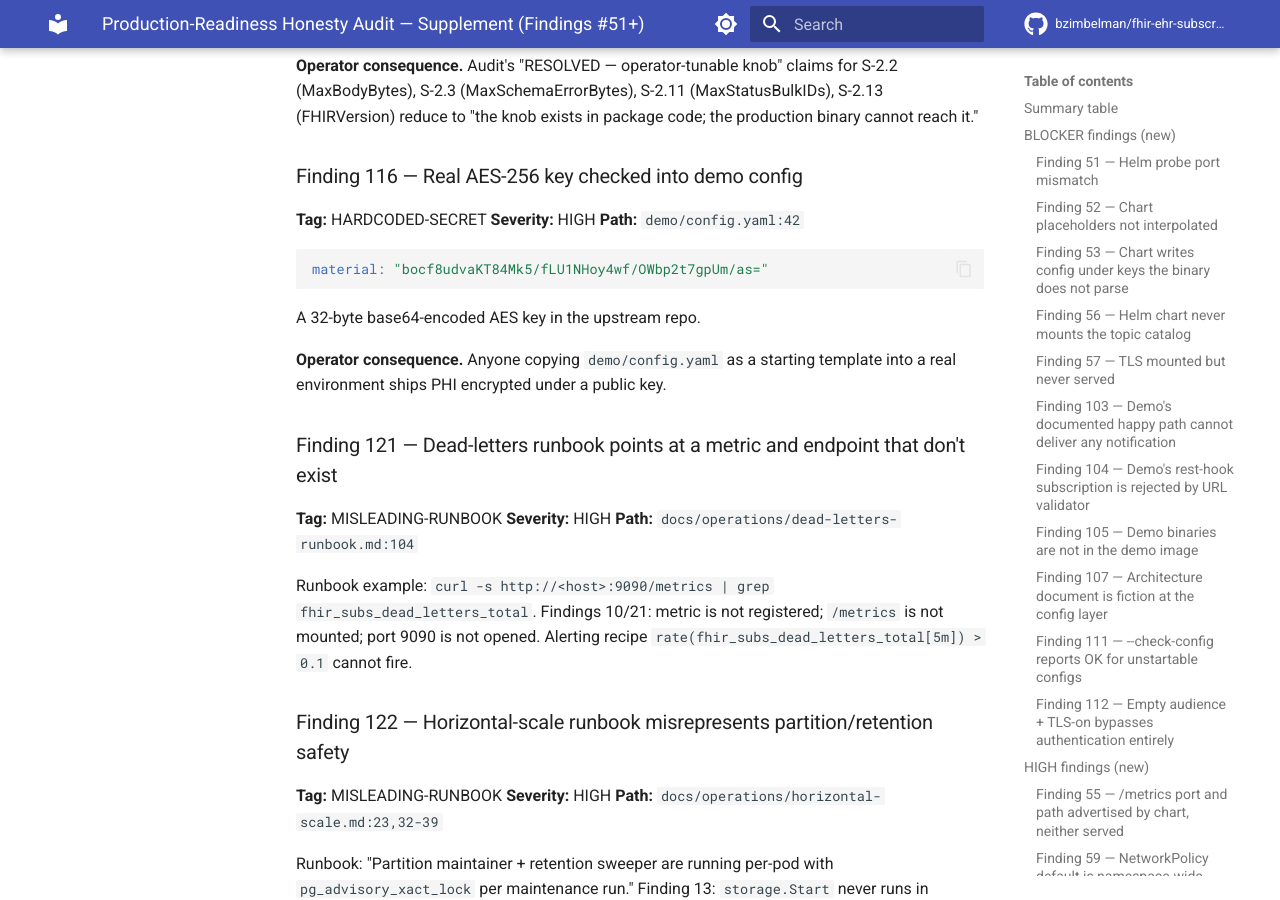
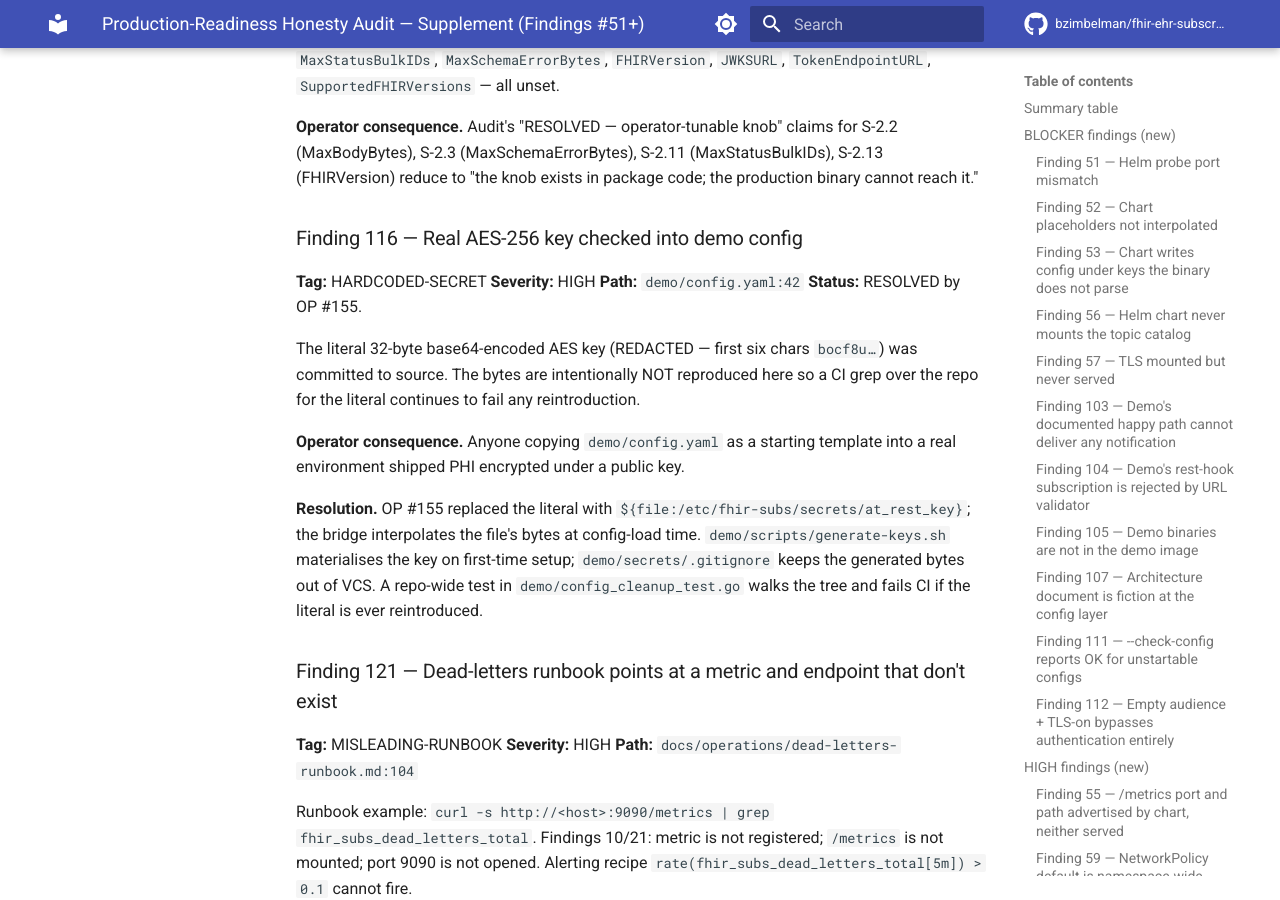
Before and after one commit to bzimbelman/fhir-ehr-subscriptions-service, an MkDocs documentation site: the page built from docs/production-readiness-honesty-audit-supplement.md, in a window 1280 px wide and 900 px high, scrolled down 22943 px. Built offline with MkDocs 1.6.1 and Material for MkDocs 9.7.7, drawn with Linux system fonts in a browser that asks for light colours; comment, search, counter and statistics services are not loaded; some of the changed text lies outside the part shown.

Commit message:
fix(demo): #155 #161 race-free timeout var + scrub leaked key from audit doc
Two CI failures from PR #34:

- TestRepo_NoHardcodedDemoAESKey caught the leaked key still
  present in docs/production-readiness-honesty-audit-supplement.md
  (Finding 116's evidence block reproduced the literal). Replace
  the literal with a REDACTED note that documents the resolution
  but does not reintroduce the bytes — the CI guard scans every
  text file in the tree, not just demo/.
- TestMintToken_HonoursDefaultTimeout flagged a race on the
  package-level defaultHTTPTimeout var when the two timeout tests
  ran in parallel. Replace with sync/atomic.Int64 + httpTimeout()
  getter / setHTTPTimeoutForTest setter; remove t.Parallel from
  the two timeout tests since they mutate the same global.

````diff
--- a/docs/production-readiness-honesty-audit-supplement.md
+++ b/docs/production-readiness-honesty-audit-supplement.md
@@ -73,7 +73,7 @@ Same rules apply: every claim is grounded in a code citation. "Tested in isolati
 | 113 | UNWIRED | HIGH | `cmd/fhir-subs/wiring.go:210-228` vs `internal/api/handlers/router.go:107` | `Deps.Metrics` (`handlers.MetricsRecorder`) is never set; every per-handler counter (`RecordSubscriptionCreated`, `RecordWSBindingTokenIssued`, `RecordValidationFailure`, `RecordActivatePanic`, etc.) records nothing. Compounds Findings 21/22. |
 | 114 | UNWIRED | HIGH | `cmd/fhir-subs/wiring.go:210-228` vs `internal/api/handlers/router.go:180` | `Deps.Logger` is never set. Audit S-2.7 ("six `_ = err` swallows in activate — RESOLVED") is enforced only when `Deps.Logger` is set; production runs with the slot nil. Activation errors are still swallowed. |
 | 115 | UNWIRED | HIGH | `cmd/fhir-subs/wiring.go:210-228` vs `router.go:160-229,287-313` | `Deps.SearchPageSize`, `SearchMaxPageSize`, `EventReplayPageSize`, `AuditMaxBytes`, `MaxBodyBytes`, `MaxStatusBulkIDs`, `MaxSchemaErrorBytes`, `FHIRVersion`, `JWKSURL`, `TokenEndpointURL`, `SupportedFHIRVersions` all unset. Operator-tunable knobs declared in the audit (S-2.2/S-2.3/S-2.11/S-2.13 RESOLVED) are unreachable; defaults fire via `<= 0` fallbacks. |
-| 116 | HARDCODED-SECRET | HIGH | `demo/config.yaml:42` | `material: "bocf8udvaKT84Mk5/fLU1NHoy4wf/OWbp2t7gpUm/as="` is a real AES-256 key checked into source. Anyone copying `demo/config.yaml` as a template encrypts PHI under a public key. |
+| 116 | HARDCODED-SECRET | HIGH | `demo/config.yaml:42` | `material: "bocf8u…"` (REDACTED — original 44-char base64 AES-256 key) was a real key checked into source. Anyone copying `demo/config.yaml` as a template encrypted PHI under a public key. RESOLVED by OP #155: key is now read from `${file:/etc/fhir-subs/secrets/at_rest_key}` and generated at first-time setup. |
 | 117 | HARDCODED | LOW | `cmd/demo-publisher/main.go:39`, `cmd/demo-subscriber/main.go:64` | demo-publisher defaults to `127.0.0.1:6000`; demo's MLLP listener binds `:2575`. demo-subscriber's `127.0.0.1:0` ephemeral bind surfaces as advertised URL `http://127.0.0.1:<port>` unreachable from a Docker bridge. |
 | 118 | UNVALIDATED-INPUT | LOW | `cmd/demo-subscriber/subscribe.go:67-78` | Subscription body sets BOTH R5 `channelType:{code:...}` AND R4B/legacy `channel:{type,endpoint}` AND top-level R5 `endpoint:`. Brittle against a future stricter validator. |
 | 119 | UNDOCUMENTED-DEPENDENCY | LOW | `cmd/demo-subscriber/receiver.go:11`, `cmd/demo-publisher/publisher.go:13` | Demo CLIs import test scaffolding (`e2e/mocksub`, `e2e/mockehr`). Operator-facing tools depend on test code; if `e2e/mocksub` ever gains a build tag, the demo CLIs fail to compile. |
@@ -440,15 +440,24 @@ Audit S-2.7 ("six `_ = err` swallows in activate — RESOLVED") relies on `Deps.
 ### Finding 116 — Real AES-256 key checked into demo config
 
 **Tag:** HARDCODED-SECRET **Severity:** HIGH
-**Path:** `demo/config.yaml:42`
+**Path:** `demo/config.yaml:42` **Status:** RESOLVED by OP #155.
 
-```yaml
-material: "bocf8udvaKT84Mk5/fLU1NHoy4wf/OWbp2t7gpUm/as="
-```
+The literal 32-byte base64-encoded AES key (REDACTED — first six chars
+`bocf8u…`) was committed to source. The bytes are intentionally NOT
+reproduced here so a CI grep over the repo for the literal continues
+to fail any reintroduction.
 
-A 32-byte base64-encoded AES key in the upstream repo.
+**Operator consequence.** Anyone copying `demo/config.yaml` as a
+starting template into a real environment shipped PHI encrypted under
+a public key.
 
-**Operator consequence.** Anyone copying `demo/config.yaml` as a starting template into a real environment ships PHI encrypted under a public key.
+**Resolution.** OP #155 replaced the literal with
+`${file:/etc/fhir-subs/secrets/at_rest_key}`; the bridge interpolates
+the file's bytes at config-load time. `demo/scripts/generate-keys.sh`
+materialises the key on first-time setup; `demo/secrets/.gitignore`
+keeps the generated bytes out of VCS. A repo-wide test in
+`demo/config_cleanup_test.go` walks the tree and fails CI if the
+literal is ever reintroduced.
 
 ### Finding 121 — Dead-letters runbook points at a metric and endpoint that don't exist
 
````
Also changed, not shown: 3 other files.
